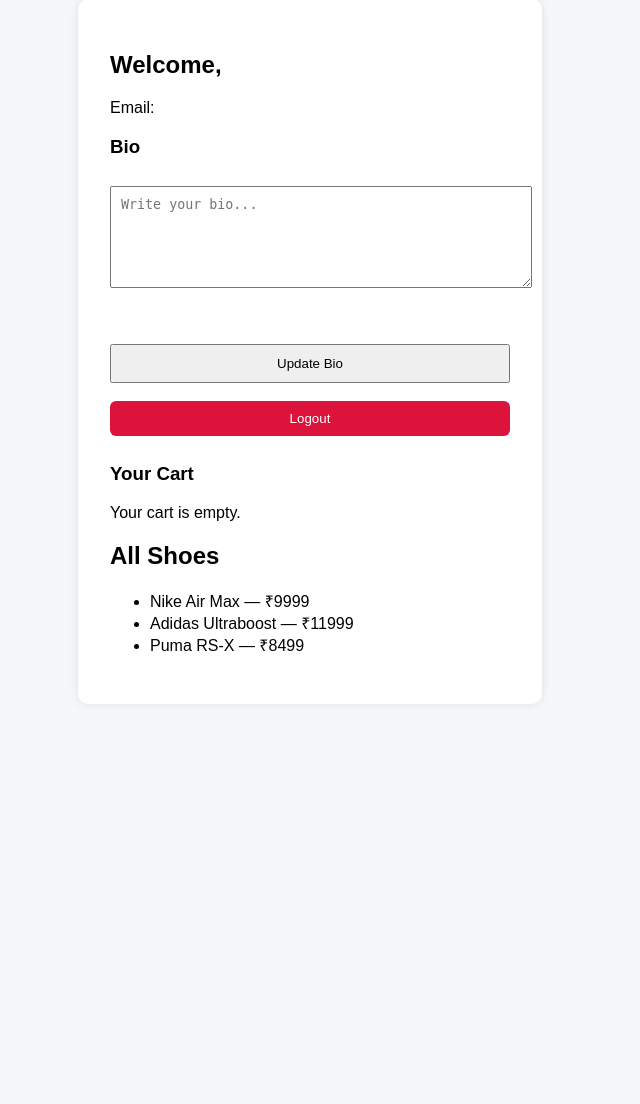
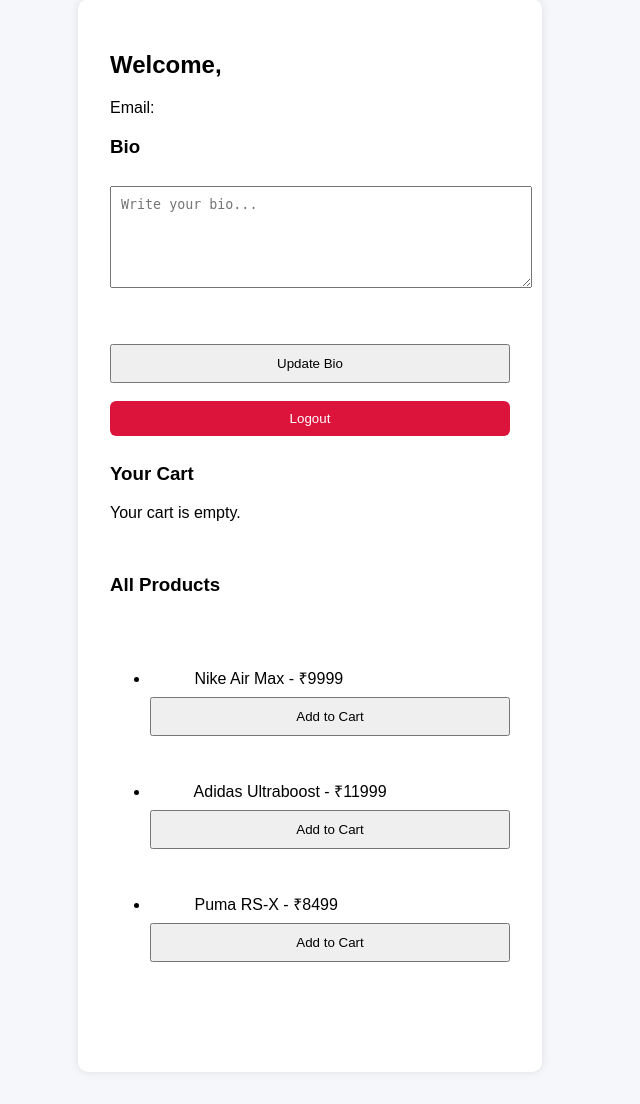
Before and after one commit to Sharath-shetty28/myproject, a FastAPI app: page /profile/1 in a window 1280 px wide. Shown: the part 33-1137 px from the top of the page, without its empty margins (330-970 px from the left). Before the commit the page ends 684 px from the top, so only its background shows below. Run offline with FastAPI, Linux system fonts and the light colour scheme; data comes from the database, SQL or seed files in the repository; data that the repository does not hold is empty.

Commit message:
complete

```diff
--- a/app/templates/profile.html
+++ b/app/templates/profile.html
@@ -44,13 +44,24 @@
       {% else %}
       <p>Your cart is empty.</p>
       {% endif %}
+      <h3>All Products</h3>
 
-      <h2>All Shoes</h2>
       <ul>
-        {% for product in products %}
-        <li>{{ product.name }} — ₹{{ product.price }}</li>
-        {% endfor %}
+                {% for product in products %}
+        <li>
+                    {{ product.name }} - ₹{{ product.price }}
+          <form
+            method="post"
+            action="/add_to_cart/{{ user.id }}/{{ product.id }}"
+            style="display: inline"
+          >
+                        <button type="submit">Add to Cart</button>
+          </form>
+
+        </li>
+                {% endfor %}
       </ul>
+
     </div>
   </body>
 </html>
```
